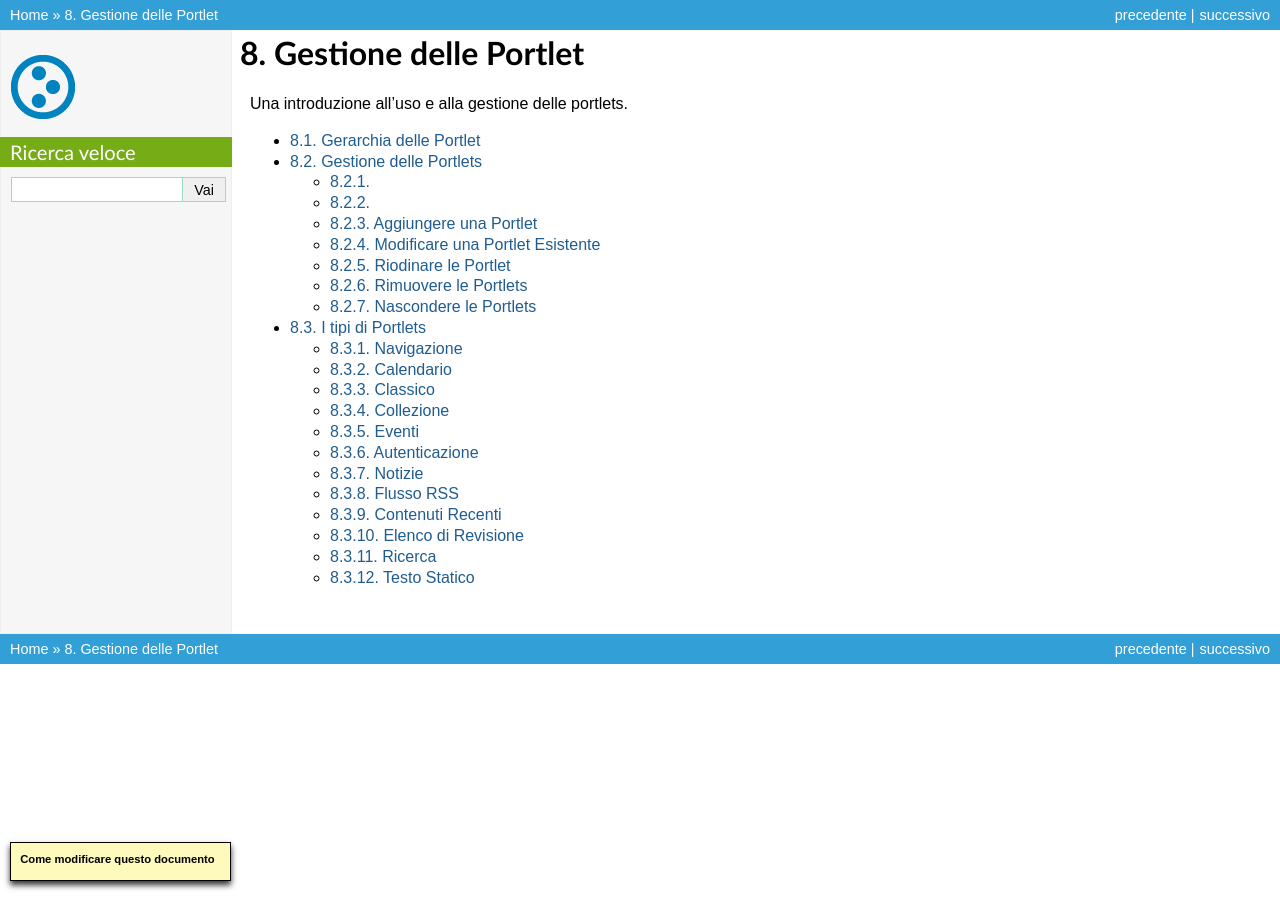
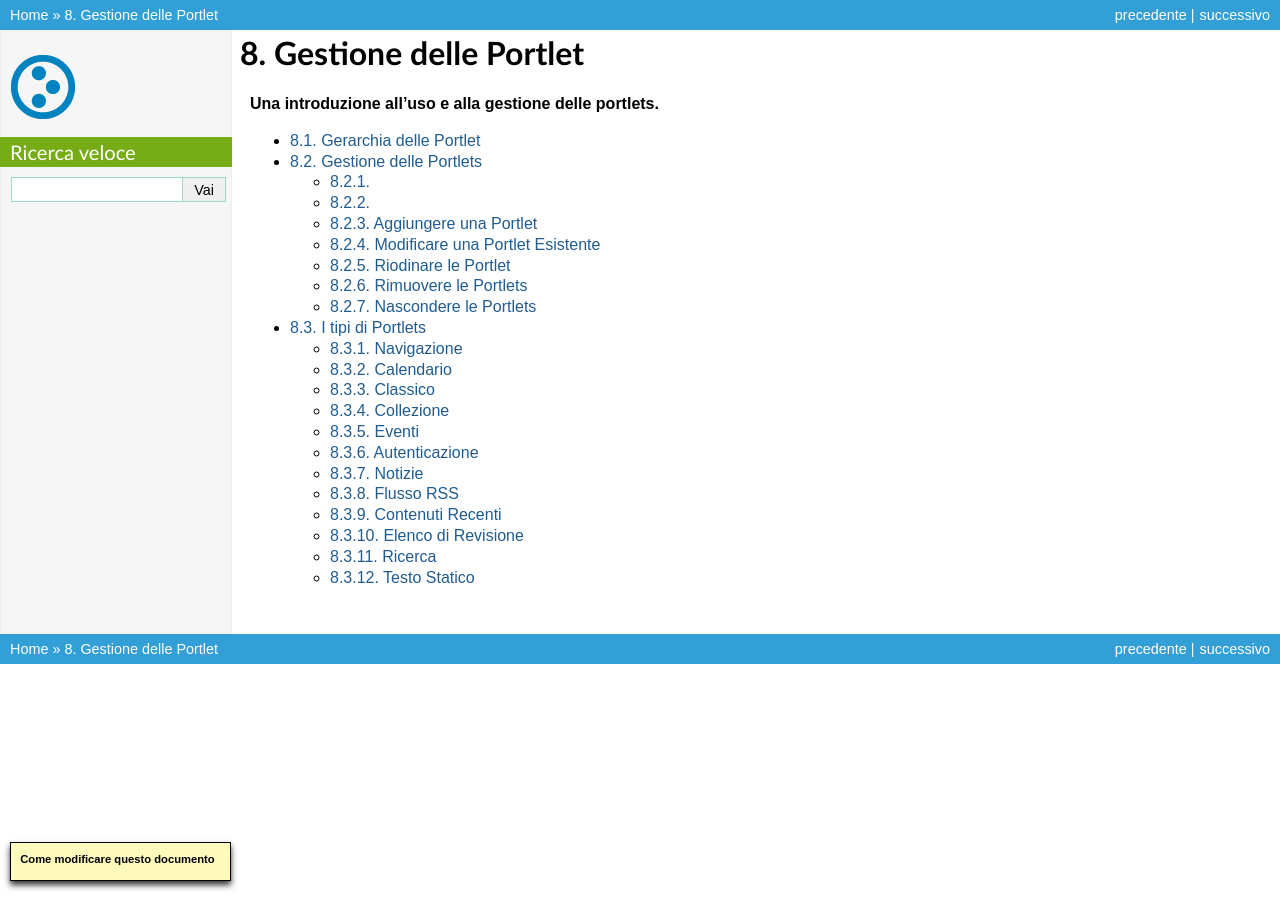
Before and after one commit to plone-it/collective.italiandocumentation, a Sphinx documentation site: the page built from source/portlet-management/index.rst, in a window 1280 px wide. Built offline with Sphinx 7.4.7, drawn with Linux system fonts in a browser that asks for light colours; pages that are not in the unit, such as notebooks, are missing from menus.

```diff
--- a/source/portlet-management/index.rst
+++ b/source/portlet-management/index.rst
@@ -1,7 +1,7 @@
 Gestione delle Portlet
 ======================
 
-Una introduzione all'uso e alla gestione delle portlets.
+**Una introduzione all'uso e alla gestione delle portlets.**
 
 .. toctree::
     :maxdepth: 2
```
